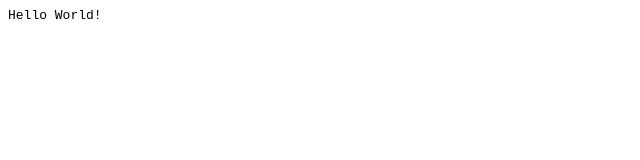
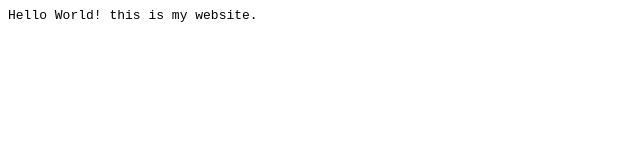
Before and after one commit to drtovar/o-geo, a plain HTML site: page index.html in a window 1280 px wide. Shown: the whole page, without its empty margins (0-640 px from the left). Drawn offline with Linux system fonts and the light colour scheme; a small style sheet from the web is missing.

Commit message:
Update index.html

```diff
--- a/index.html
+++ b/index.html
@@ -4,7 +4,7 @@
 </head>
 <body>
 <pre>
-Hello World!
+Hello World! this is my website.
 </pre>
 </body>
 </html>
```
